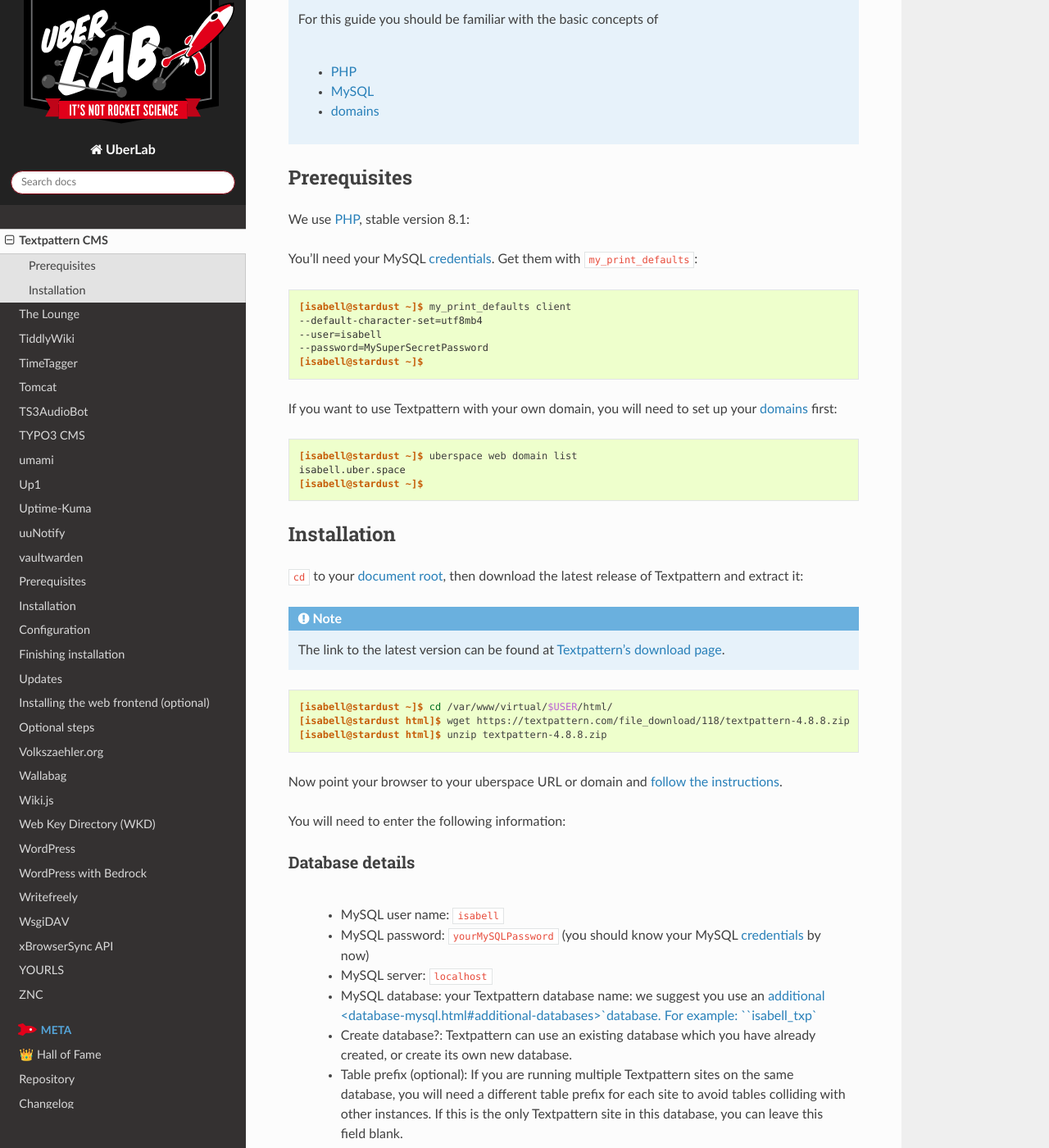
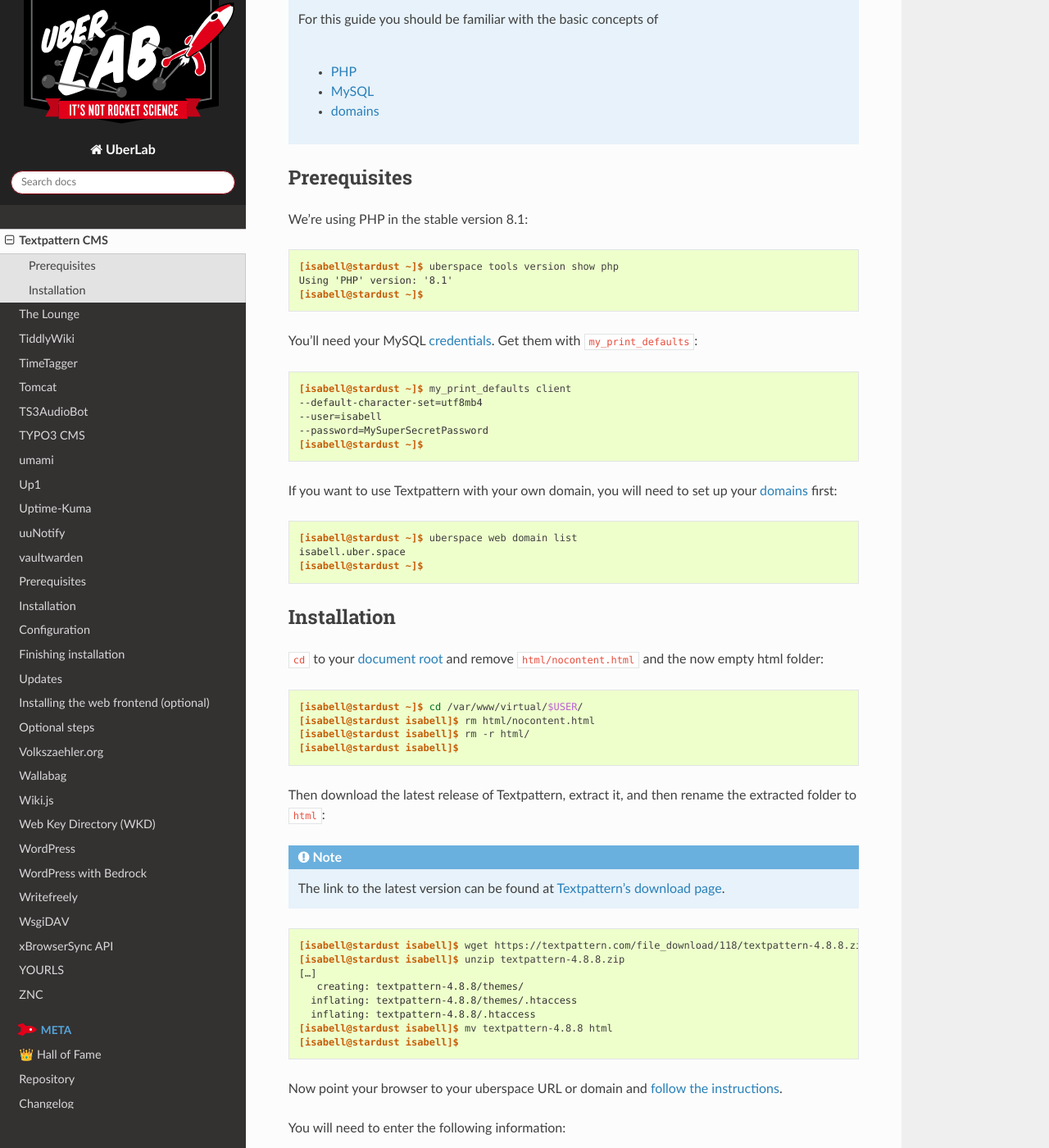
Before and after one commit to Uberspace/lab, a Sphinx documentation site: the page built from source/guide_textpattern.rst, in a window 1280 px wide and 1400 px high, scrolled down 1182 px. Shown: the whole window at 82% size. Built offline with Sphinx 7.4.7 and the Read the Docs theme 2.0.0, drawn with Linux system fonts in a browser that asks for light colours.

Commit message:
[textpattern] fix download and extract instructions

```diff
--- a/source/guide_textpattern.rst
+++ b/source/guide_textpattern.rst
@@ -33,7 +33,13 @@
 Prerequisites
 =============
 
-We use :manual:`PHP <lang-php>`, stable version 8.1:
+We're using PHP in the stable version 8.1:
+
+::
+
+ [isabell@stardust ~]$ uberspace tools version show php
+ Using 'PHP' version: '8.1'
+ [isabell@stardust ~]$
 
 .. include:: includes/my-print-defaults.rst
 
@@ -44,15 +50,29 @@
 Installation
 ============
 
-``cd`` to your :manual:`document root <web-documentroot>`, then download the latest release of Textpattern and extract it:
+``cd`` to your :manual:`document root <web-documentroot>` and remove ``html/nocontent.html`` and the now empty html folder:
+
+::
+
+ [isabell@stardust ~]$ cd /var/www/virtual/$USER/
+ [isabell@stardust isabell]$ rm html/nocontent.html
+ [isabell@stardust isabell]$ rm -r html/
+ [isabell@stardust isabell]$
+
+Then download the latest release of Textpattern, extract it, and then rename the extracted folder to ``html``:
 
 .. note:: The link to the latest version can be found at `Textpattern's download page <https://textpattern.com/download>`_.
 
 ::
 
- [isabell@stardust ~]$ cd /var/www/virtual/$USER/html/
- [isabell@stardust html]$ wget https://textpattern.com/file_download/118/textpattern-4.8.8.zip
- [isabell@stardust html]$ unzip textpattern-4.8.8.zip
+ [isabell@stardust isabell]$ wget https://textpattern.com/file_download/118/textpattern-4.8.8.zip
+ [isabell@stardust isabell]$ unzip textpattern-4.8.8.zip
+ […]
+    creating: textpattern-4.8.8/themes/
+   inflating: textpattern-4.8.8/themes/.htaccess
+   inflating: textpattern-4.8.8/.htaccess
+ [isabell@stardust isabell]$ mv textpattern-4.8.8 html
+ [isabell@stardust isabell]$
 
 Now point your browser to your uberspace URL or domain and `follow the instructions <https://docs.textpattern.com/setup/installing-the-software>`_.
 
```
